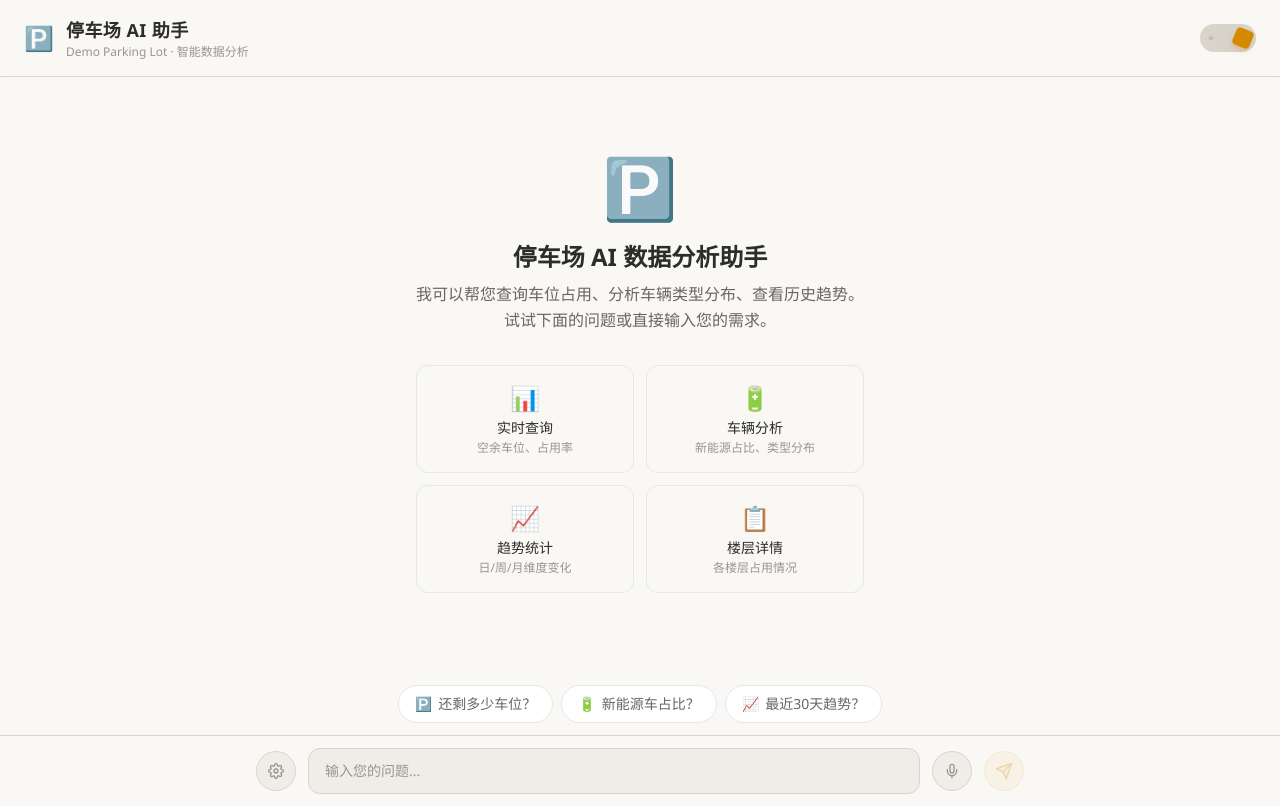
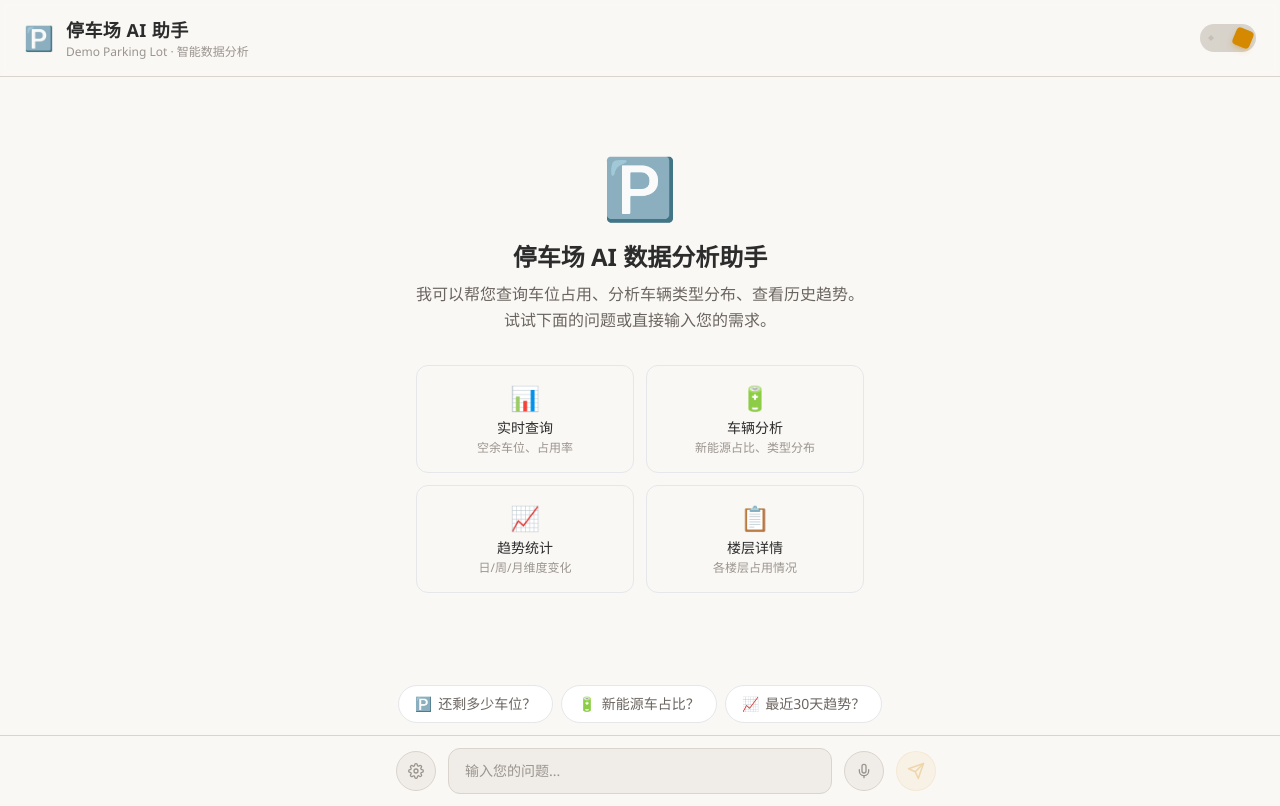
Before and after one commit to Tic-Miley/ParkingLotAgent, a React (Vite) app in the folder frontend/: page / in a window 1280 px wide. Built offline with nearby package versions, Linux system fonts and the light colour scheme; the HTML template or start-up script is replaced by a standard one.

Commit message:
style(frontend): 使输入框居中

```diff
--- a/frontend/src/components/ChatInput.tsx
+++ b/frontend/src/components/ChatInput.tsx
@@ -8,8 +8,8 @@ interface ChatInputProps {
 }
 
 const MODEL_OPTIONS = [
-  { value: 'deepseek-v4-flash', label: '快速', sub: 'Flash' },
-  { value: 'deepseek-v4-pro', label: '高级', sub: 'Pro' },
+  { value: 'deepseek-v4-flash', label: '快速', sub: 'DeepSeek Flash' },
+  { value: 'deepseek-v4-pro', label: '高级', sub: 'DeepSeek Pro' },
 ] as const;
 
 export function ChatInput({ onSend, onStop, isStreaming }: ChatInputProps) {
@@ -176,7 +176,7 @@ export function ChatInput({ onSend, onStop, isStreaming }: ChatInputProps) {
               <div>
                 <div className="text-sm text-[var(--color-text-primary)] font-medium">推理</div>
                 <div className="text-[10px] text-[var(--color-text-tertiary)]">
-                  {thinkingEnabled ? '深度思考，更准确' : '快速响应'}
+                  {thinkingEnabled ? '深度思考，解决复杂问题' : '不生成思维链，更迅速'}
                 </div>
               </div>
               <button
@@ -217,9 +217,11 @@ export function ChatInput({ onSend, onStop, isStreaming }: ChatInputProps) {
         </div>
       )}
 
-      <div className="max-w-3xl mx-auto flex gap-3 items-center">
-        {/* 设置按钮 */}
-        <div ref={settingsRef} className="relative shrink-0">
+      {/* 三列网格：左右等宽(1fr)，中间文本框(auto)，保证文本框严格居中 */}
+      <div className="max-w-7xl mx-auto grid grid-cols-[1fr_auto_1fr] items-center">
+        {/* 左列 — 内容靠右 */}
+        <div className="flex justify-end">
+          <div ref={settingsRef} className="relative shrink-0 mr-3">
             <button
               onClick={() => setShowSettings(prev => !prev)}
               disabled={isStreaming}
@@ -234,7 +236,9 @@ export function ChatInput({ onSend, onStop, isStreaming }: ChatInputProps) {
               <GearIcon />
             </button>
           </div>
+        </div>
 
+        {/* 中列 — 文本框 */}
         <textarea
           ref={textareaRef}
           value={displayValue}
@@ -244,12 +248,15 @@ export function ChatInput({ onSend, onStop, isStreaming }: ChatInputProps) {
           rows={1}
           readOnly={isListening}
           disabled={isStreaming}
-          className="flex-1 resize-none overflow-y-auto rounded-xl bg-[var(--color-input)] border border-[var(--color-border)]
+          className="w-full min-w-[24rem] resize-none overflow-y-auto rounded-xl bg-[var(--color-input)] border border-[var(--color-border)]
                      px-4 py-3 text-sm text-[var(--color-text-primary)] placeholder-[var(--color-text-tertiary)]
                      focus:outline-none focus:border-warm-yellow/50 focus:ring-1 focus:ring-warm-yellow/20
                      disabled:opacity-50 transition-colors chat-textarea"
         />
 
+        {/* 右列 — 内容靠左 */}
+        <div className="flex justify-start">
+          <div className="flex items-center gap-3 shrink-0 ml-3">
             {/* 麦克风按钮 — 仅 Chrome/Edge 可见 */}
             {isSupported && (
               <button
@@ -290,6 +297,8 @@ export function ChatInput({ onSend, onStop, isStreaming }: ChatInputProps) {
             )}
           </div>
         </div>
+      </div>
+    </div>
   );
 }
 
```
Lines whose indentation alone changed are shown as unchanged.
